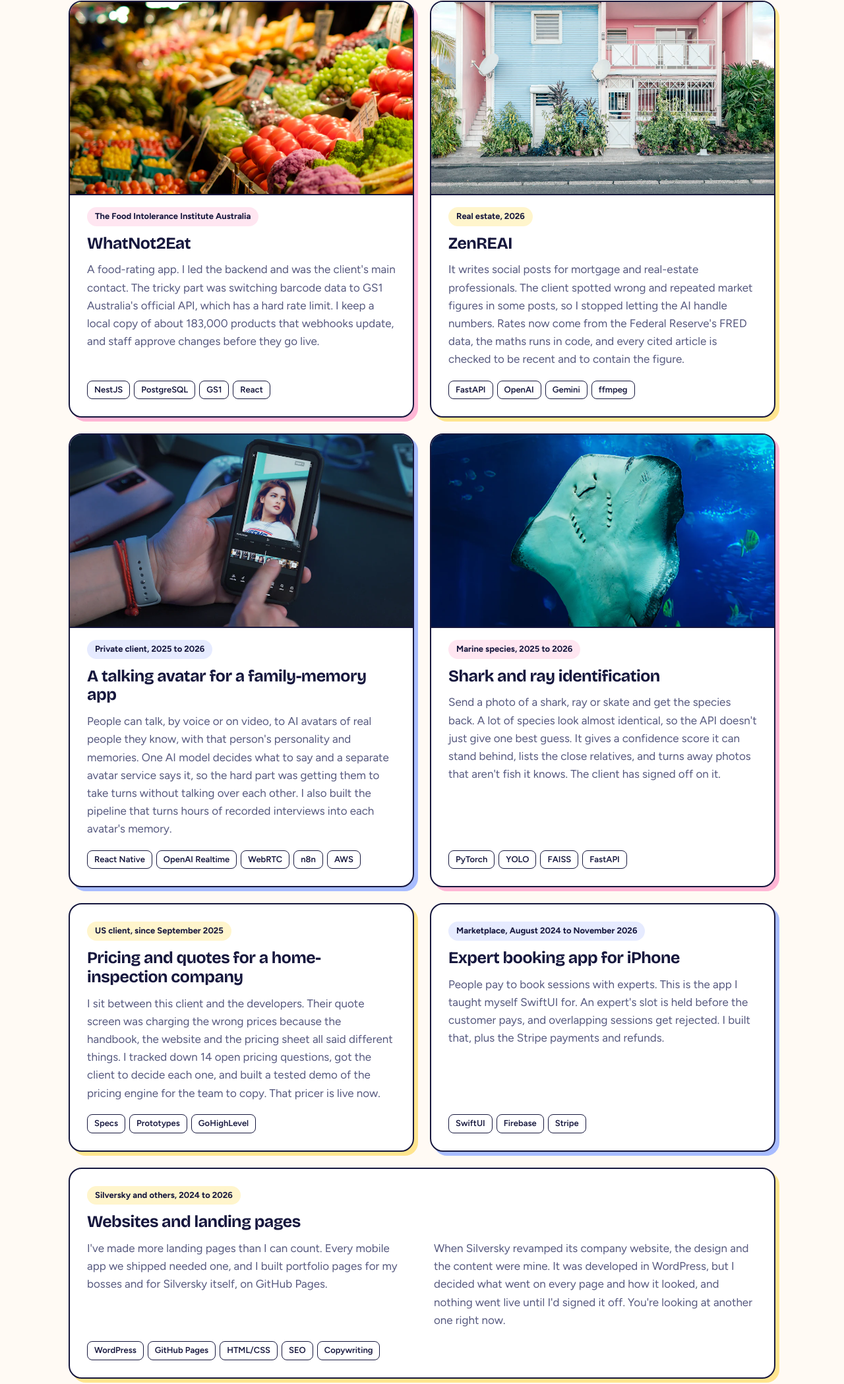
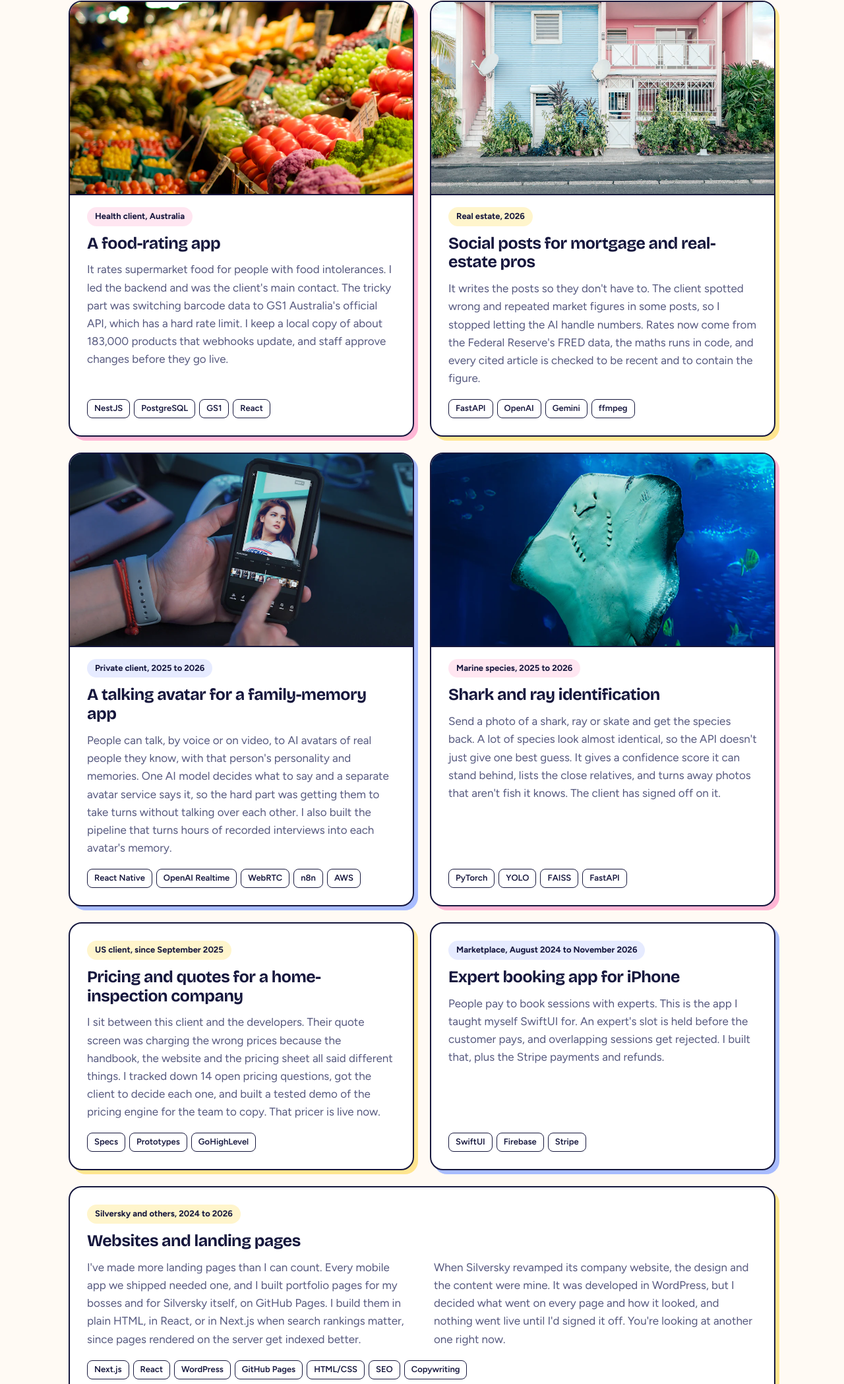
Before and after one commit to debab1ee/debab1ee.github.io, a plain HTML site: page index.html in a window 1280 px wide. Shown: the part 3026-5124 px from the top of the page at 66% size. Drawn offline with nearby package versions, Linux system fonts and the light colour scheme.

Commit message:
Stop naming clients; add Next.js to landing pages
Co-Authored-By: Claude Opus 5.5 <noreply@anthropic.com>

```diff
--- a/index.html
+++ b/index.html
@@ -207,11 +207,11 @@
           </article>
 
           <article class="case c-pink" data-tags="backend web">
-            <img class="case-img" src="images/whatnot2eat-produce.webp" width="1000" height="560" loading="lazy" alt="Fresh fruit and vegetables stacked in a supermarket aisle">
-            <p class="case-meta">The Food Intolerance Institute Australia</p>
-            <h3>WhatNot2Eat</h3>
+            <img class="case-img" src="images/produce.webp" width="1000" height="560" loading="lazy" alt="Fresh fruit and vegetables stacked in a supermarket aisle">
+            <p class="case-meta">Health client, Australia</p>
+            <h3>A food-rating app</h3>
             <p class="case-summary">
-              A food-rating app. I led the backend and was the client's main contact. The tricky part was
+              It rates supermarket food for people with food intolerances. I led the backend and was the client's main contact. The tricky part was
               switching barcode data to GS1 Australia's official API, which has a hard rate limit. I keep a
               local copy of about 183,000 products that webhooks update, and staff approve changes before
               they go live.
@@ -220,11 +220,11 @@
           </article>
 
           <article class="case c-yellow" data-tags="ai backend">
-            <img class="case-img" src="images/zenreai-house.webp" width="1000" height="560" loading="lazy" alt="A pink and blue two-storey house">
+            <img class="case-img" src="images/house.webp" width="1000" height="560" loading="lazy" alt="A pink and blue two-storey house">
             <p class="case-meta">Real estate, 2026</p>
-            <h3>ZenREAI</h3>
+            <h3>Social posts for mortgage and real-estate pros</h3>
             <p class="case-summary">
-              It writes social posts for mortgage and real-estate professionals. The client spotted wrong
+              It writes the posts so they don't have to. The client spotted wrong
               and repeated market figures in some posts, so I stopped letting the AI handle numbers. Rates
               now come from the Federal Reserve's FRED data, the maths runs in code, and every cited article
               is checked to be recent and to contain the figure.
@@ -287,7 +287,7 @@
             <div class="case-body">
               <p>
                 I've made more landing pages than I can count. Every mobile app we shipped needed one, and
-                I built portfolio pages for my bosses and for Silversky itself, on GitHub Pages.
+                I built portfolio pages for my bosses and for Silversky itself, on GitHub Pages. I build them in plain HTML, in React, or in Next.js when search rankings matter, since pages rendered on the server get indexed better.
               </p>
               <p>
                 When Silversky revamped its company website, the design and the content were mine. It was
@@ -295,7 +295,7 @@
                 went live until I'd signed it off. You're looking at another one right now.
               </p>
             </div>
-            <ul class="tags"><li>WordPress</li><li>GitHub Pages</li><li>HTML/CSS</li><li>SEO</li><li>Copywriting</li></ul>
+            <ul class="tags"><li>Next.js</li><li>React</li><li>WordPress</li><li>GitHub Pages</li><li>HTML/CSS</li><li>SEO</li><li>Copywriting</li></ul>
           </article>
 
         </div>
@@ -322,7 +322,7 @@
           <div class="skill c-blue"><h3>AI</h3><p>OpenAI (chat, vision, Realtime, Agents SDK), Gemini, tool calling, Pinecone, Whisper, HeyGen and LiveAvatar</p></div>
           <div class="skill c-pink"><h3>Backend</h3><p>NestJS, TypeScript, Python with FastAPI and LangChain, PostgreSQL, Supabase, TypeORM, WebSockets, Firebase</p></div>
           <div class="skill c-yellow"><h3>Mobile</h3><p>React Native, SwiftUI, UIKit, in-app purchase, Stripe, push notifications, TestFlight</p></div>
-          <div class="skill c-yellow"><h3>Web</h3><p>React, Vite, Tailwind, shadcn/ui, React Query, WordPress, landing pages and SEO</p></div>
+          <div class="skill c-yellow"><h3>Web</h3><p>React, Next.js, Vite, Tailwind, shadcn/ui, React Query, WordPress, landing pages and SEO</p></div>
           <div class="skill c-blue"><h3>Cloud</h3><p>AWS (S3, Lambda, MediaConvert, Transcribe, RDS, Lightsail), Docker, nginx</p></div>
           <div class="skill c-pink"><h3>Automation &amp; integrations</h3><p>n8n workflows (webhooks, schedules, AI steps, AWS pipelines), WhatsApp Business, Instagram, iPay88, Stripe, GS1 Australia, Google Meet, Algolia, Strava</p></div>
         </div>
```
Also changed, not shown: images/house.webp (renamed from images/zenreai-house.webp), images/produce.webp (renamed from images/whatnot2eat-produce.webp).
